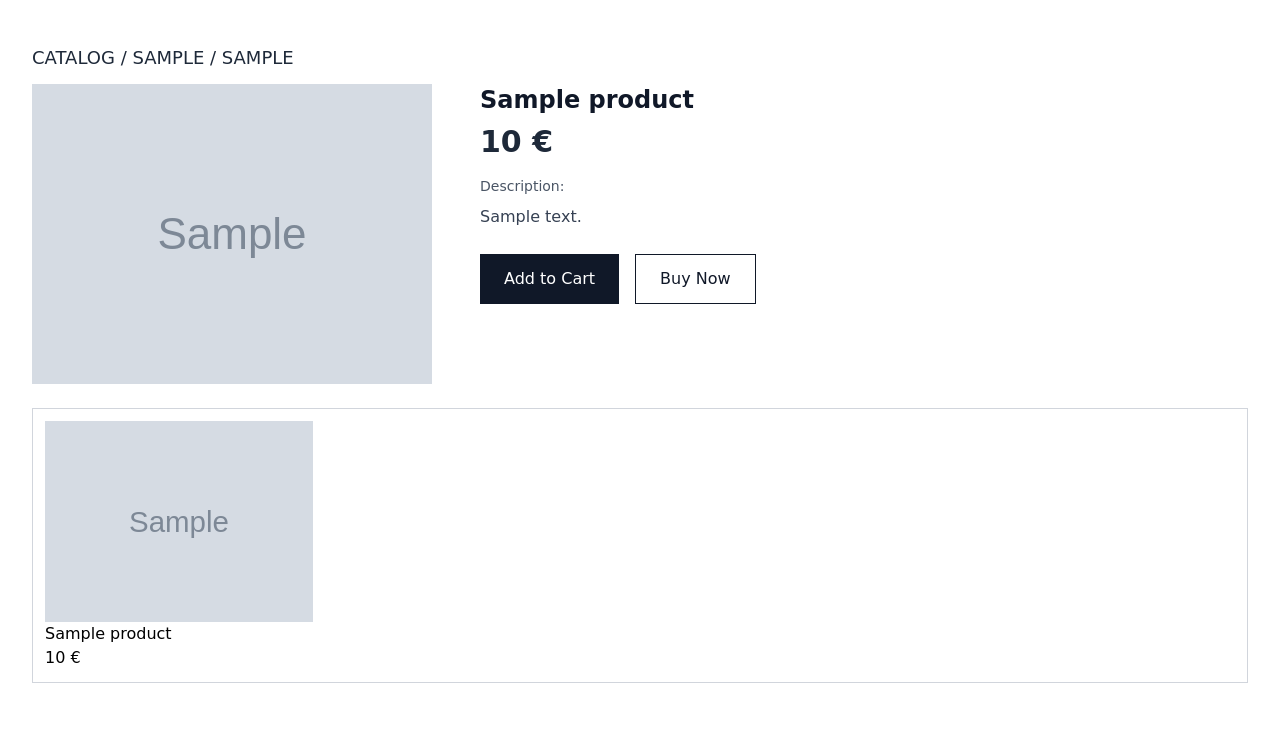
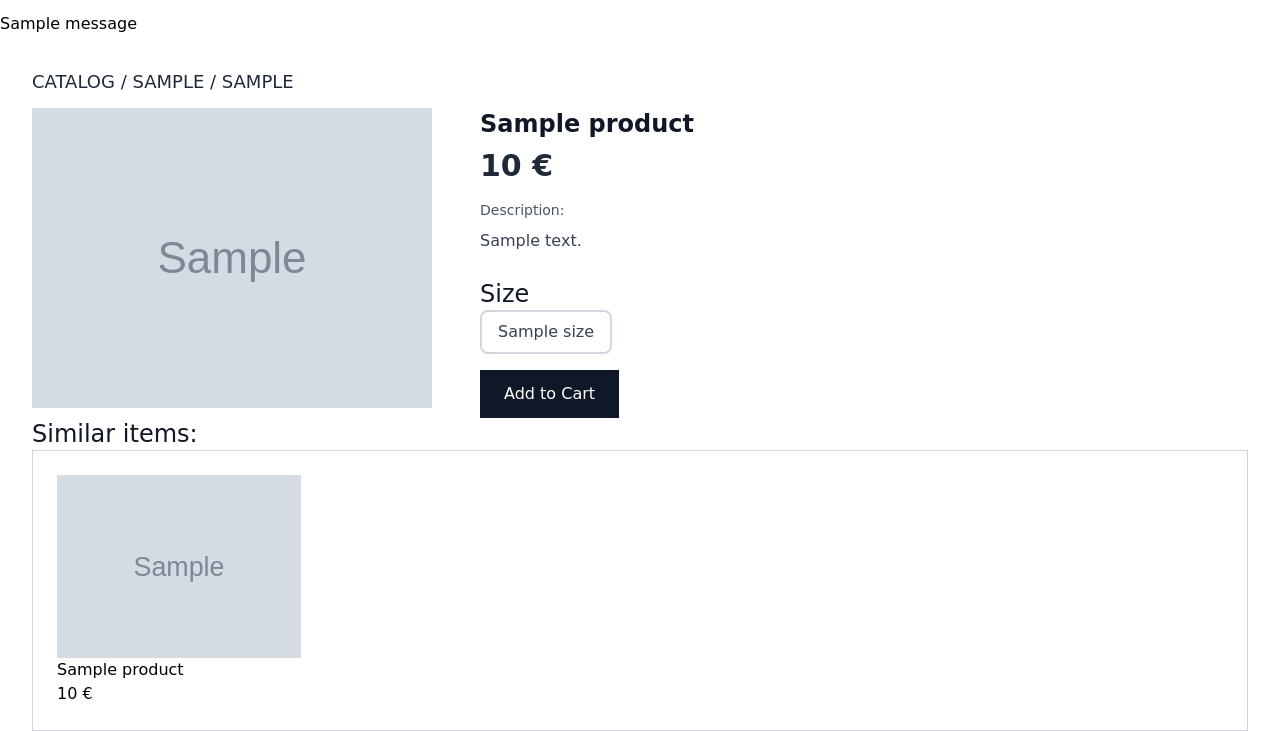
Before and after one commit to Pavel547/Dark-fantasy-gothic-clothing-shop, a Django app: template templates/main/product_detail.html in a window 1280 px wide. Shown: the part 80-811 px from the top of the page. Before the commit the page ends 763 px from the top, so only its background shows below. Run offline with Django 5.2, Linux system fonts and the light colour scheme; the template is opened without the code that fills it: most values are stand-ins (such as "Sample title", 1, 10 or a date in 2020); grey boxes marked "Sample" are stand-in pictures; one stand-in notice (Sample message) is shown; some web fonts are replaced.

Commit message:
Added new templates, improved old templates, and fixed the shopping cart app

```diff
--- a/cart/admin.py
+++ b/cart/admin.py
@@ -14,7 +14,7 @@ class CartAdmin(admin.ModelAdmin):
     list_filter = ('created_at', 'updated_at')
     search_fields = ('session_key',)
     readonly_fields = ('total_items', 'subtotal')
-    inlines = (CartItemInline, )
+    inlines = [CartItemInline]
 
 
 @admin.register(CartItem)
--- a/cart/models.py
+++ b/cart/models.py
@@ -21,11 +21,11 @@ class Cart(models.Model):
         return sum(item.total_price for item in self.items.all())
 
 
-    def add_item(self, product, size, quantity=1):
+    def add_item(self, product, product_size, quantity=1):
         cart_item, created = CartItem.objects.get_or_create(
             cart=self,
             product=product,
-            size=size,
+            product_size=product_size,
             defaults={'quantity': quantity} # Read more about defaults parameter
         )
 
--- a/templates/base.html
+++ b/templates/base.html
@@ -20,7 +20,14 @@
     {% block header %}
 
     {% endblock %}
-    <main class="mx-auto px-4 sm:px-3 lg:px-8 lg:py-8">
+
+    {% if messages %}
+      {% for message in messages %}
+        <div class="alert alert-{{ message.tags }}">{{ message }}</div>
+      {% endfor %}
+    {% endif %}
+
+    <main class="mx-auto">
       {% block content %}
         <div id="main-content">
           {% include 'main/home.html' %}
--- a/templates/cart/cart.html
+++ b/templates/cart/cart.html
@@ -6,6 +6,7 @@
 
 {% block content %}
   <div>
+    <div></div>
     {% if cart_items.exists %}
       {% include 'cart/partials/cart_items.html' %}
     {% else %}
--- a/templates/main/catalog.html
+++ b/templates/main/catalog.html
@@ -4,7 +4,7 @@
 {% endblock %}
 
 {% block content %}
-  <div class="flex">
+  <div class="flex lg:mx-8 lg:my-4">
     <div class="mr-3">
       <ul class="space-y-1">
         {% if categories %}
--- a/templates/main/home.html
+++ b/templates/main/home.html
@@ -1,4 +1,4 @@
-<div class="relative h-screen w-full">
+<div class="relative h-screen w-full overflow-hidden">
   <nav class="absolute left-6 top-1/2 -translate-y-1/2 z-20">
     <ul class="space-y-2">
       <li>
--- /dev/null
+++ b/templates/main/partials/filters.html
@@ -0,0 +1,3 @@
+<div>
+  <form action="{% url 'main:catalog' %}"></form>
+</div>
--- a/templates/main/partials/items_catalog.html
+++ b/templates/main/partials/items_catalog.html
@@ -1,6 +1,6 @@
 <div class="grid grid-cols-1 gap-2 lg:grid-cols-4 lg:gap-10">
   {% for product in products %}
-    <div class="hover:shadow-xl/30 transition-colors duration-600">
+    <div class="hover:shadow-xl/30 transition-shadow duration-700 ease-in-out lg:px-3 lg:py-3">
       <a href="{% url 'main:product' product.slug %}">
         <div>
           <img src="{{ product.main_image.url }}" alt="{{ product.name|upper }} image" />
--- a/templates/main/partials/similar_items.html
+++ b/templates/main/partials/similar_items.html
@@ -1,8 +1,10 @@
-<div class="border-gray-300 border-1 mt-6">
-  <div class="grid lg:grid-cols-4 lg:gap-10 py-3 px-3">
+<div class="lg:mx-8">
+  <h1 class="text-2xl text-gray-900">Similar items:</h1>
+
+  <div class="border-gray-300 border-1 grid lg:grid-cols-4 lg:gap-10 py-3 px-3">
     {% for product in similar_products %}
-      <a href="{% url 'main:product' product.slug %}">
-        <div>
+      <div class="hover:shadow-xl/30 transition-shadow duration-700 lg:px-3 lg:py-3">
+        <a href="{% url 'main:product' product.slug %}">
           <div>
             <img src="{{ product.main_image.url }}" alt="{{ product.name|upper }} image" />
           </div>
@@ -10,8 +12,8 @@
             <p>{{ product.name }}</p>
             <p>{{ product.price }} €</p>
           </div>
-        </div>
-      </a>
+        </a>
+      </div>
     {% endfor %}
   </div>
 </div>
--- a/templates/main/product_detail.html
+++ b/templates/main/product_detail.html
@@ -5,10 +5,10 @@
 {% endblock %}
 
 {% block content %}
-  <div>
-    <p class="text-gray-800 text-lg hover:text-gray-600 duration-300">
-      <a href="{% url 'main:catalog_all' %}">CATALOG</a> /
-      <a href="{% url 'main:catalog' product.category.slug %}">{{ product.category.slug|upper }}</a> /
+  <div class="lg:mx-8 lg:mt-8">
+    <p class="text-gray-800 text-lg">
+      <a href="{% url 'main:catalog_all' %}" class="hover:text-gray-600 duration-300">CATALOG</a> /
+      <a href="{% url 'main:catalog' product.category.slug %}" class="hover:text-gray-600 duration-300">{{ product.category.slug|upper }}</a> /
       {{ product.slug|upper }}
     </p>
     <div class="lg:flex mt-3 gap-10">
@@ -25,11 +25,28 @@
           <p class="text-sm text-gray-600 mb-2">Description:</p>
           <p class="text-gray-700 leading-relaxed">{{ product.description }}</p>
         </div>
-        <div class="flex"></div>
+        <!-- Add to cart block -->
+        <div>
+          <form action="{% url 'cart:add_to_cart' product.slug %}" method="post">
+            {% csrf_token %}
+            <h2 class="text-gray-900 text-2xl">Size</h2>
+            {% if product.product_sizes.all %}
+              <div class="flex flex-wrap gap-2">
+                {% for product_size in product.product_sizes.all %}
+                  <div>
+                    <input type="hidden" name="quantity" value="1">
+                    <input type="radio" name="size_id" id="size-{{ product_size.id }}" value="{{ product_size.id }}" class="hidden peer" {% if not product_size.on_stock %}disabled{% endif %}/>
+                    <label for="size-{{ product_size.id }}" class="inline-block px-4 py-2 border-2 border-gray-300 rounded-lg cursor-pointer transition-all duration-300 text-gray-700 font-medium text-center min-w-[50px] hover:border-gray-900 hover:bg-gray-50 hover:text-gray-900 peer-checked:bg-gray-900 peer-checked:text-white peer-checked:border-gray-900 active:scale-95 peer-disabled:bg-gray-400">{{ product_size.size.name }}</label>
+                  </div>
+                {% endfor %}
+              </div>
+            {% else %}
 
-        <div class="flex gap-4">
-          <button class="bg-gray-900 text-white px-6 py-3 hover:bg-gray-700 transition-colors duration-300">Add to Cart</button>
-          <button class="border border-gray-900 text-gray-900 px-6 py-3 hover:bg-gray-100 transition-colors duration-300">Buy Now</button>
+            {% endif %}
+            <div class="flex gap-4 mt-4">
+              <button class="bg-gray-900 text-white px-6 py-3 hover:bg-gray-700 transition-colors duration-300" type="submit">Add to Cart</button>
+            </div>
+          </form>
         </div>
       </div>
     </div>
--- /dev/null
+++ b/templates/users/partials/user_data.html
@@ -0,0 +1,5 @@
+<div class="shadow-xl/30 w-2xl h-auto px-2 py-2">
+  <p class="text-gray-600 text-xl">First name: {{ user.first_name }}</p>
+  <p class="text-gray-600 text-xl">Last name: {{ user.last_name }}</p>
+  <p class="text-gray-600 text-xl">Email: {{ user.email }}</p>
+</div>
--- a/templates/users/register.html
+++ b/templates/users/register.html
@@ -0,0 +1,4 @@
+{% extends 'base.html' %}
+{% block content %}
+  <div></div>
+{% endblock %}
```
Also changed, not shown: cart/forms.py (+20 -5 lines), cart/views.py (+12 -18 lines), templates/cart/partials/cart_items.html (+32 -4 lines), templates/users/partials/menu.html (added, +16 -0 lines), templates/users/profile.html (+4 -19 lines).
